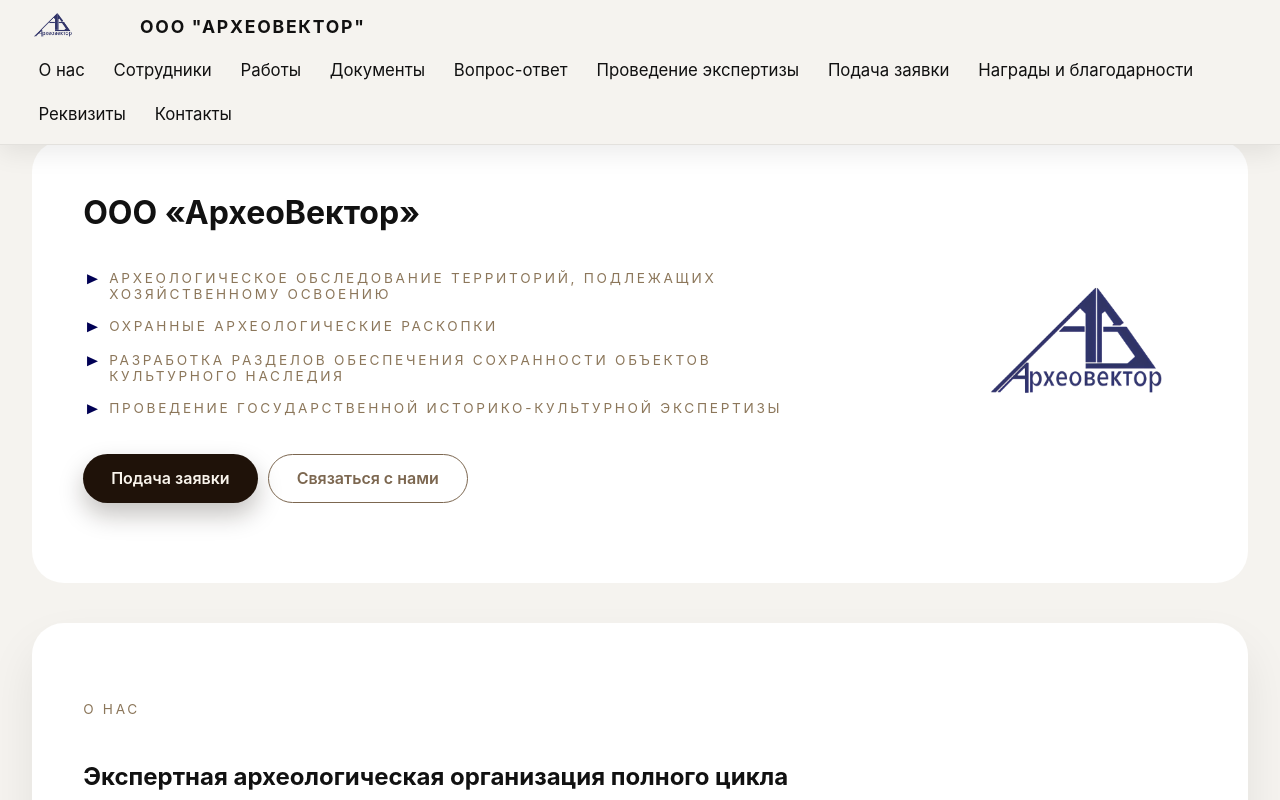
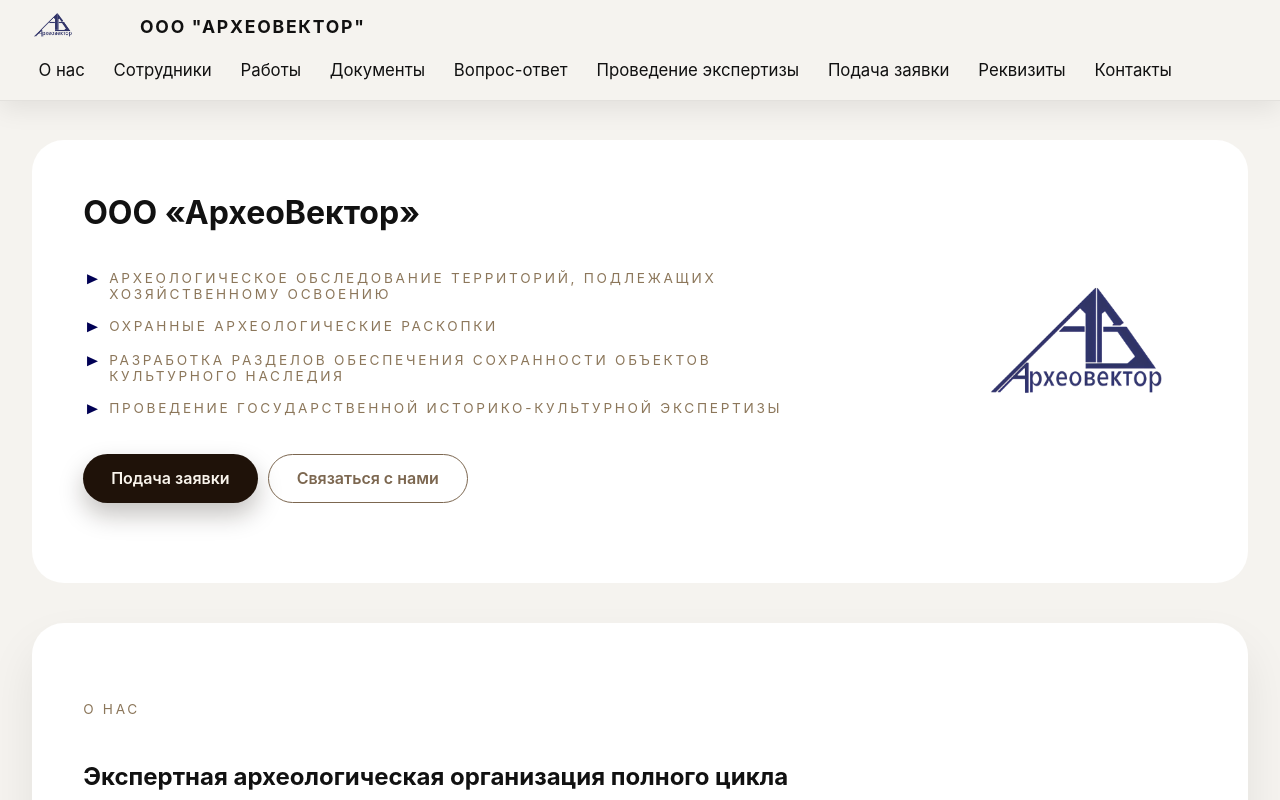
Before and after one commit to deathcoding/Archeology, a React (Vite) app: page / in a window 1280 px wide. Shown: the top 800 px of the page. Built offline with nearby package versions, Linux system fonts and the light colour scheme.

Commit message:
remove achievment from navbar

```diff
--- a/src/shared/data/nav.ts
+++ b/src/shared/data/nav.ts
@@ -6,7 +6,6 @@
   { id: "faq", label: "Вопрос-ответ" },
   { id: "expertise", label: "Проведение экспертизы" },
   { id: "application", label: "Подача заявки" },
-  { id: "awards", label: "Награды и благодарности" },
   { id: "requisites", label: "Реквизиты" },
   { id: "contacts", label: "Контакты" },
 ] as const;
```
